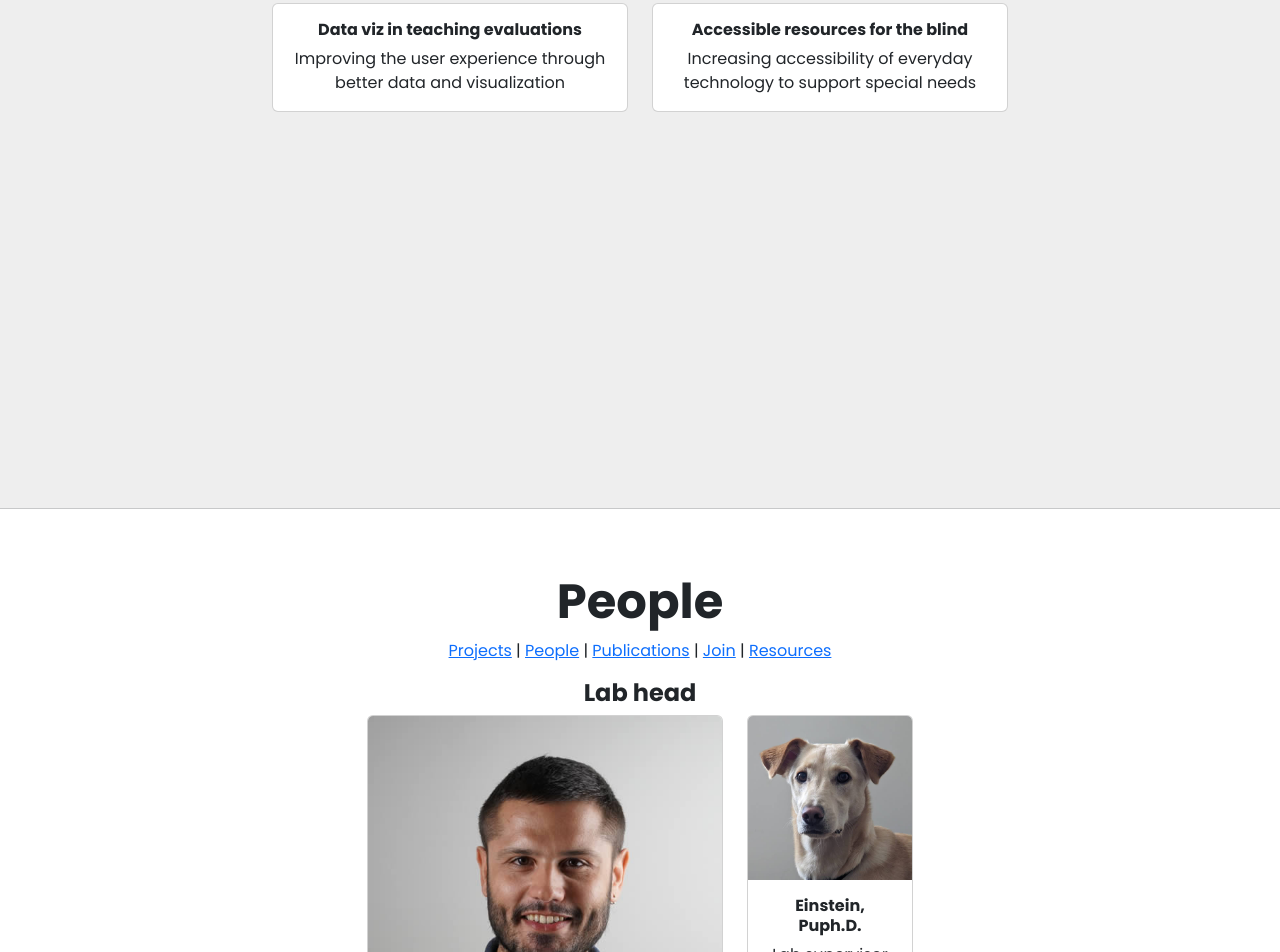
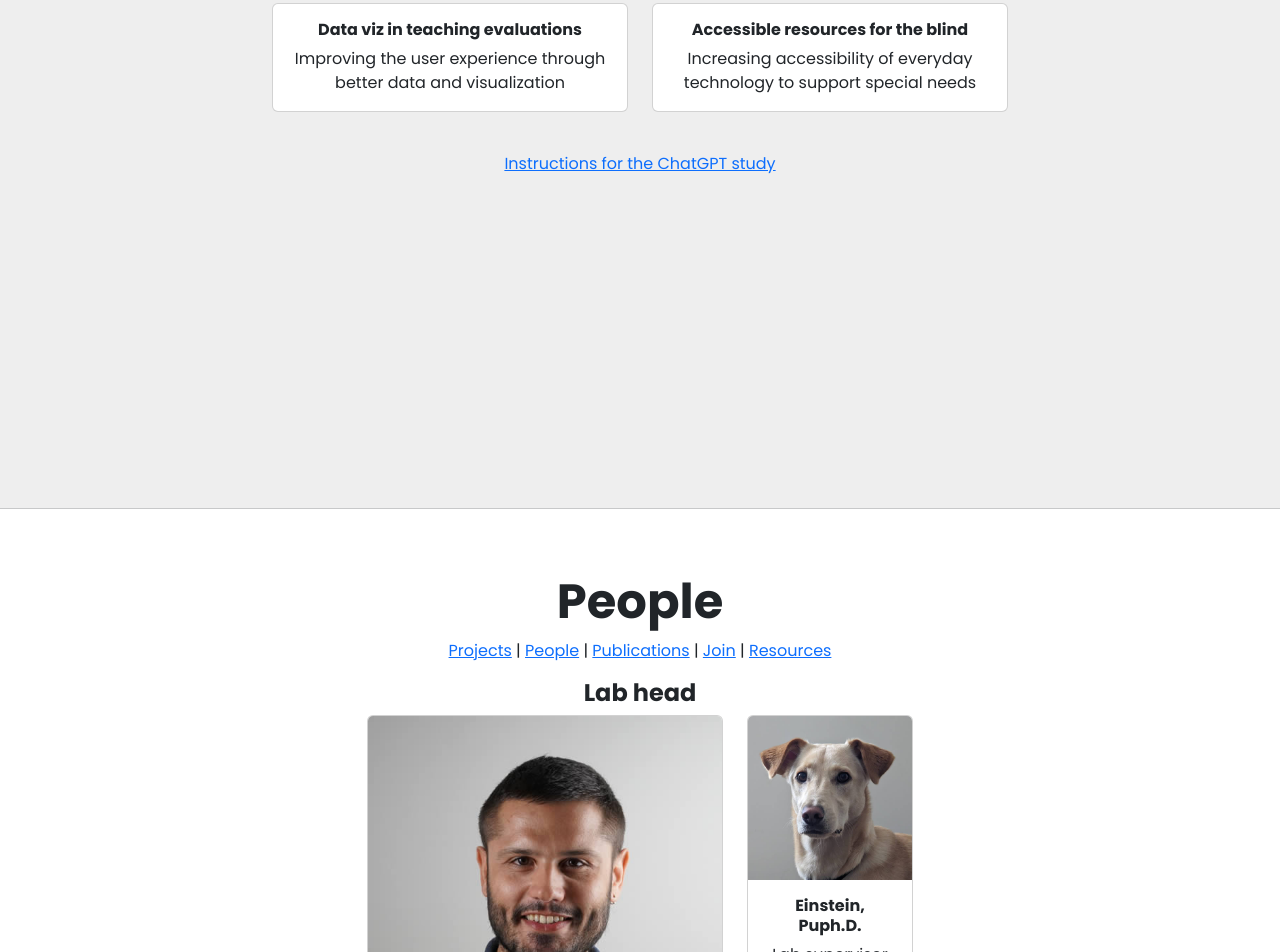
Before and after one commit to NKU-HCI-lab/public_hci-lab-website, a plain HTML site: page index.html in a window 1280 px wide. Shown: the part 1189-2141 px from the top of the page. Drawn offline with nearby package versions, Linux system fonts and the light colour scheme.

Commit message:
Added study

```diff
--- a/index.html
+++ b/index.html
@@ -98,6 +98,9 @@
 						</div>
 					</div>
 				</div>
+			</div>
+			<div class="container my-3 text-center">
+				<a href="https://github.com/NKU-HCI-lab/chatgptmemory-study-2024-memorydata/blob/main/README.md">Instructions for the ChatGPT study</a>
 			</div>
 		</section>
 		<hr class="m-0 p-0" />
```
